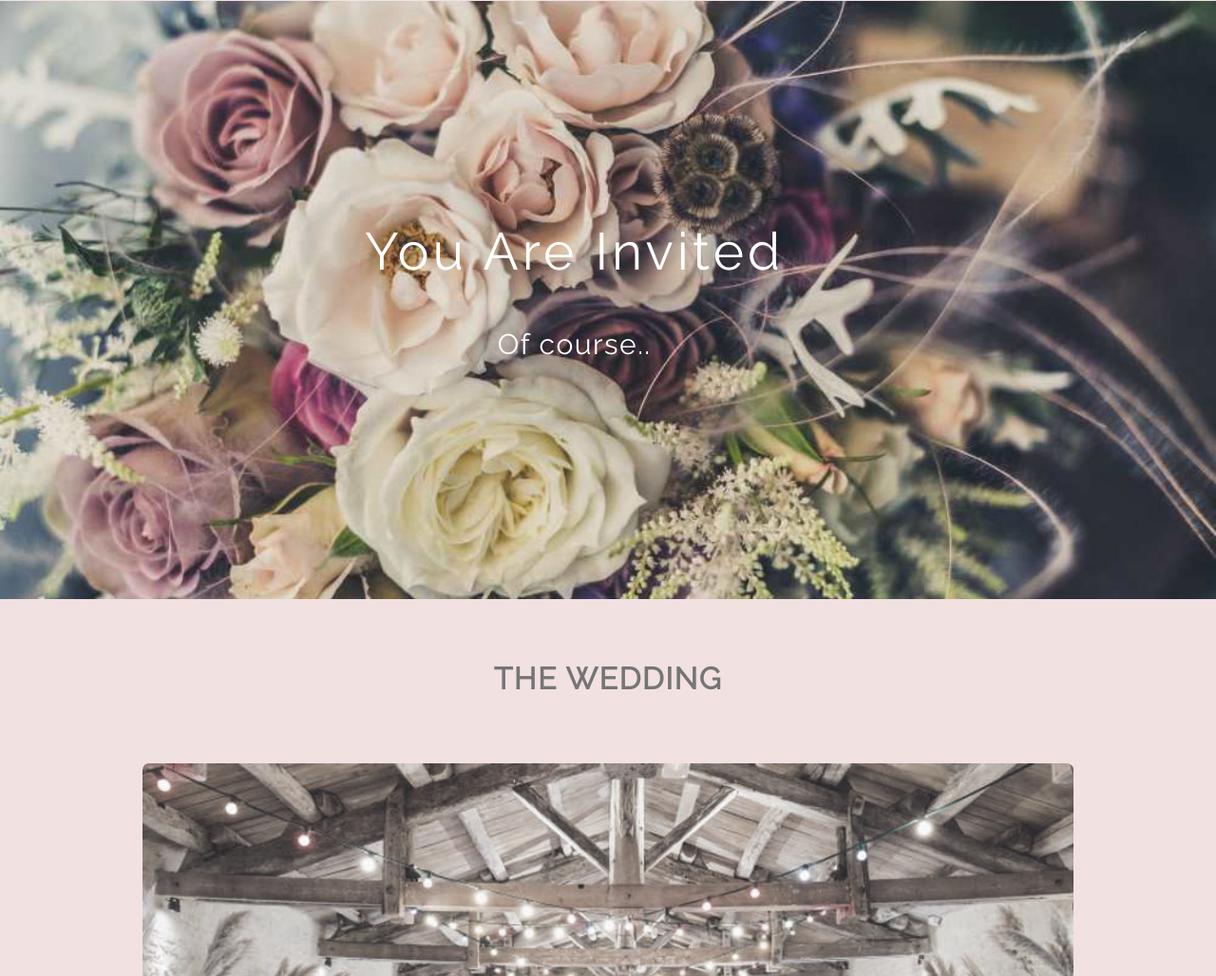
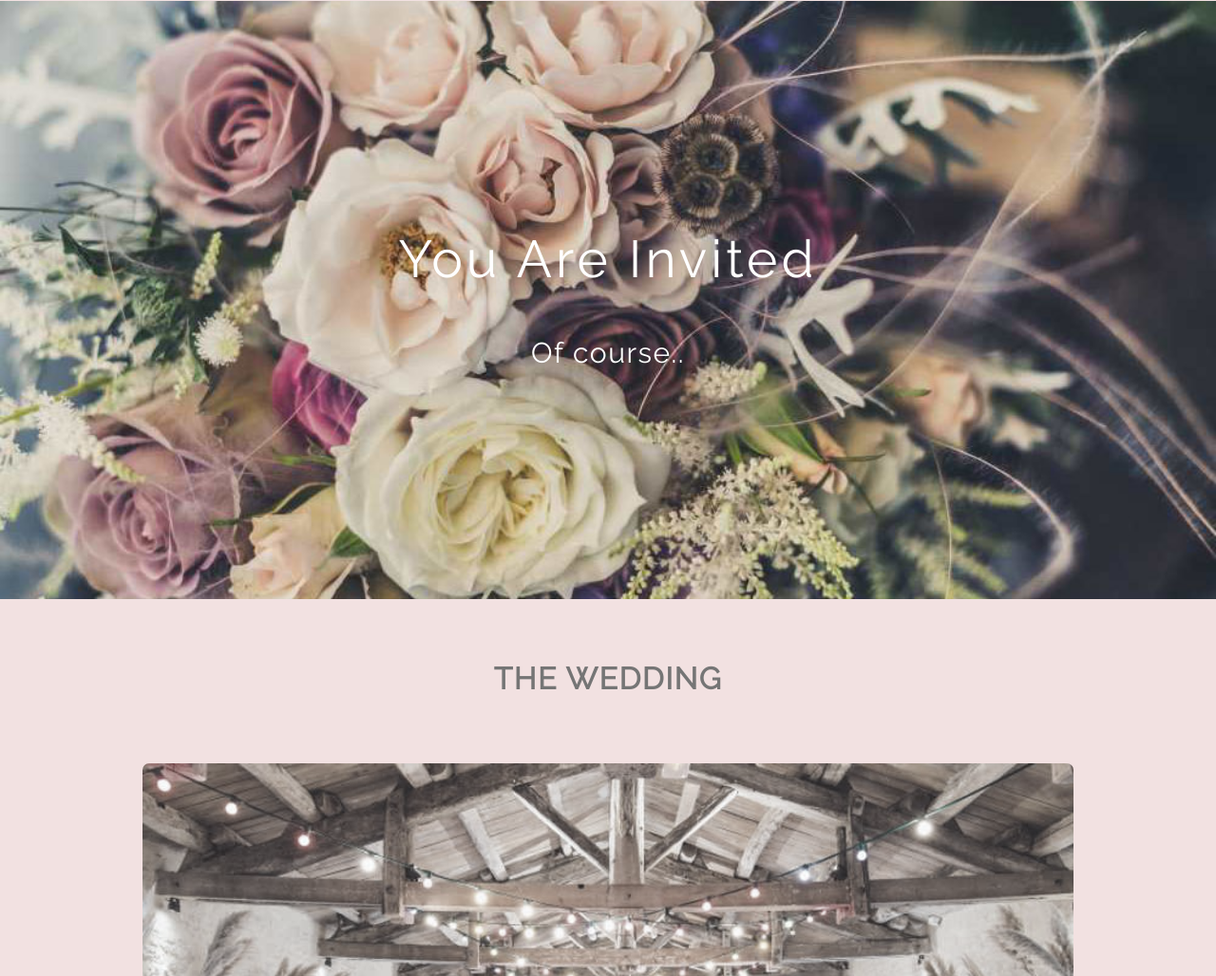
Before and after one commit to Asoleada/HomeWork4, a plain HTML site: page wedding.html in a window 1280 px wide. Shown: the part 1710-2738 px from the top of the page at 95% size. Drawn offline with Linux system fonts and the light colour scheme.

Commit message:
final3)))

```diff
--- a/css/style.css
+++ b/css/style.css
@@ -92,14 +92,16 @@ div.story p {
 #flowers {
     position: relative;
     overflow: hidden;
+
 }
 
 
 
 #flowerText {
     position: absolute;
-    top: 35%;
-    left: 30%;
+    top: 50%;
+    left: 50%;
+    transform:translate(-50%, -50%);
     color: white;
     font-family: 'Raleway', sans-serif;
     text-align: center;
```
Also changed, not shown: css/1.html (added, +10 -0 lines).
